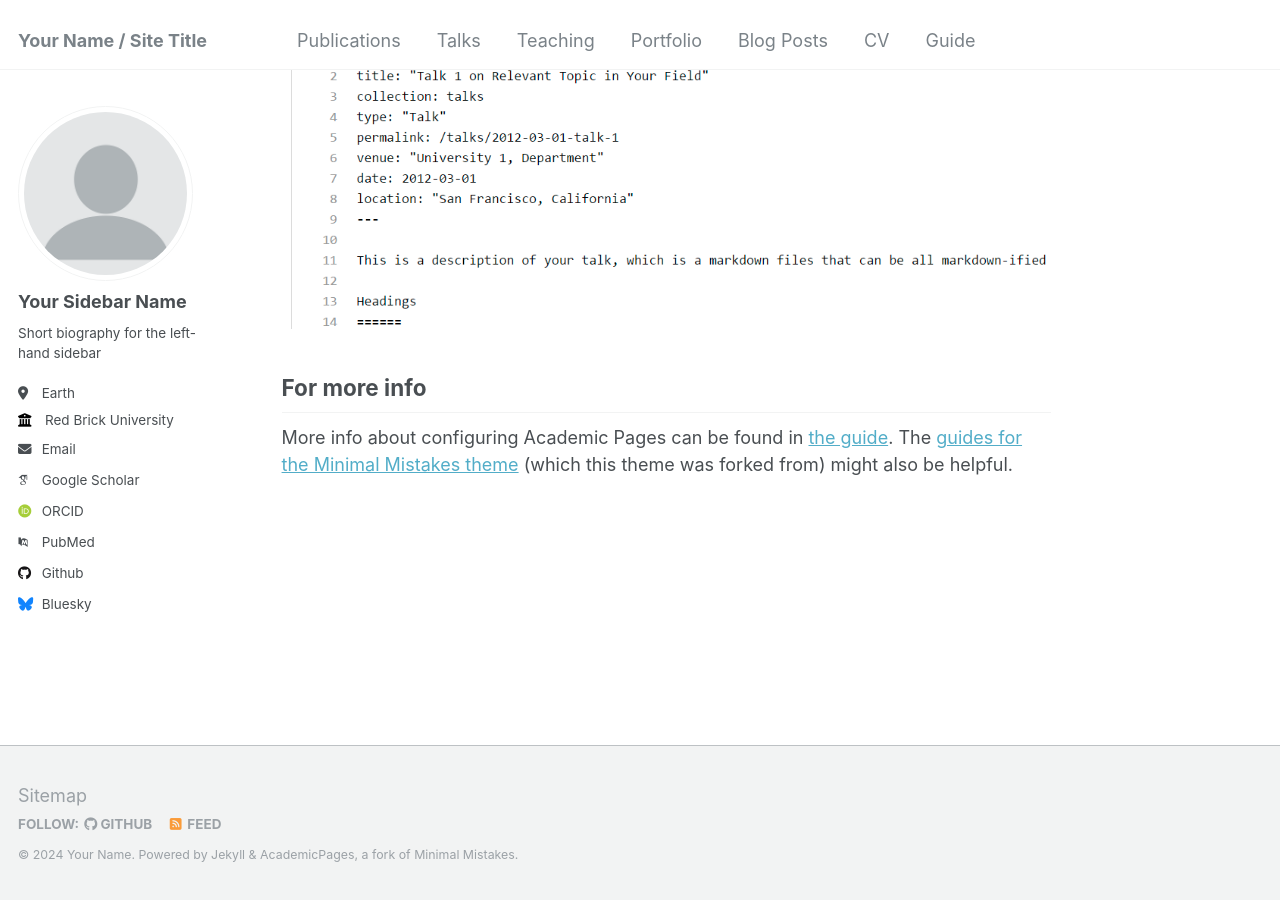
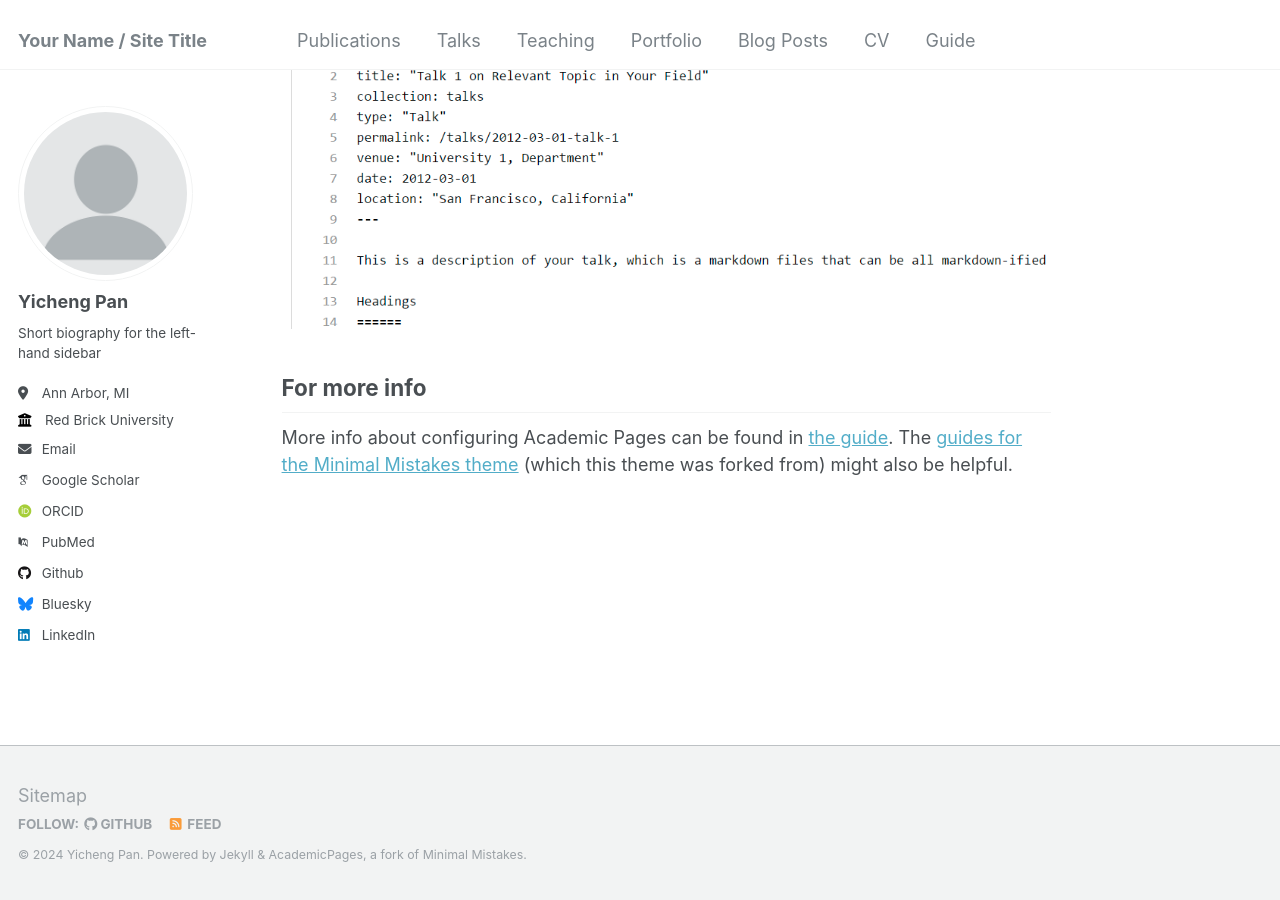
Before and after one commit to yichengleo/yicheng, a Jekyll site: the page built from _pages/about.md, in a window 1280 px wide and 900 px high, scrolled down 2660 px. Built offline with Jekyll 4.4.1, drawn with Linux system fonts in a browser that asks for light colours; some web fonts are replaced.

Commit message:
Update _config.yml

```diff
--- a/_config.yml
+++ b/_config.yml
@@ -10,11 +10,11 @@
 locale                   : "en-US"
 title                    : "Your Name / Site Title"
 title_separator          : "-"
-name                     : &name "Your Name"
+name                     : &name "Yicheng Pan"
 description              : &description "personal description"
-url                      : https://academicpages.github.io # the base hostname & protocol for your site e.g. "https://mmistakes.github.io"
+url                      : https://yicheng.github.io # the base hostname & protocol for your site e.g. "https://mmistakes.github.io"
 baseurl                  : "" # the subpath of your site, e.g. "/blog"
-repository               : "academicpages/academicpages.github.io"
+repository               : "academicpages/yicheng.github.io"
 
 # Site Author - The following control what appear as part of the author content on the side bar.
 #               If a field is blank the icon and link will not appear, otherwise it will be shown.
@@ -22,13 +22,13 @@ repository               : "academicpages/academicpages.github.io"
 author:
   # Biographic information
   avatar           : "profile.png"
-  name             : "Your Sidebar Name"
-  pronouns         : # example: "she/her"
+  name             : "Yicheng Pan"
+  pronouns         : # example: "he/him"
   bio              : "Short biography for the left-hand sidebar"
-  location         : "Earth"
+  location         : "Ann Arbor, MI"
   employer         : "Red Brick University"
   uri              : # URL
-  email            : "none@example.org"
+  email            : "yichengp@umich.edu"
 
   # Academic websites
   arxiv            : # URL - Update with the correct link to your profile
@@ -57,7 +57,7 @@ author:
   keybase          : # Username
   instagram        : # Username
   lastfm           : # Username
-  linkedin         : # Username
+  linkedin         : "https://www.linkedin.com/in/yicheng-p-156345297"# Username
   mastodon         : # URL
   medium           : # URL
   pinterest        : # Username
```
